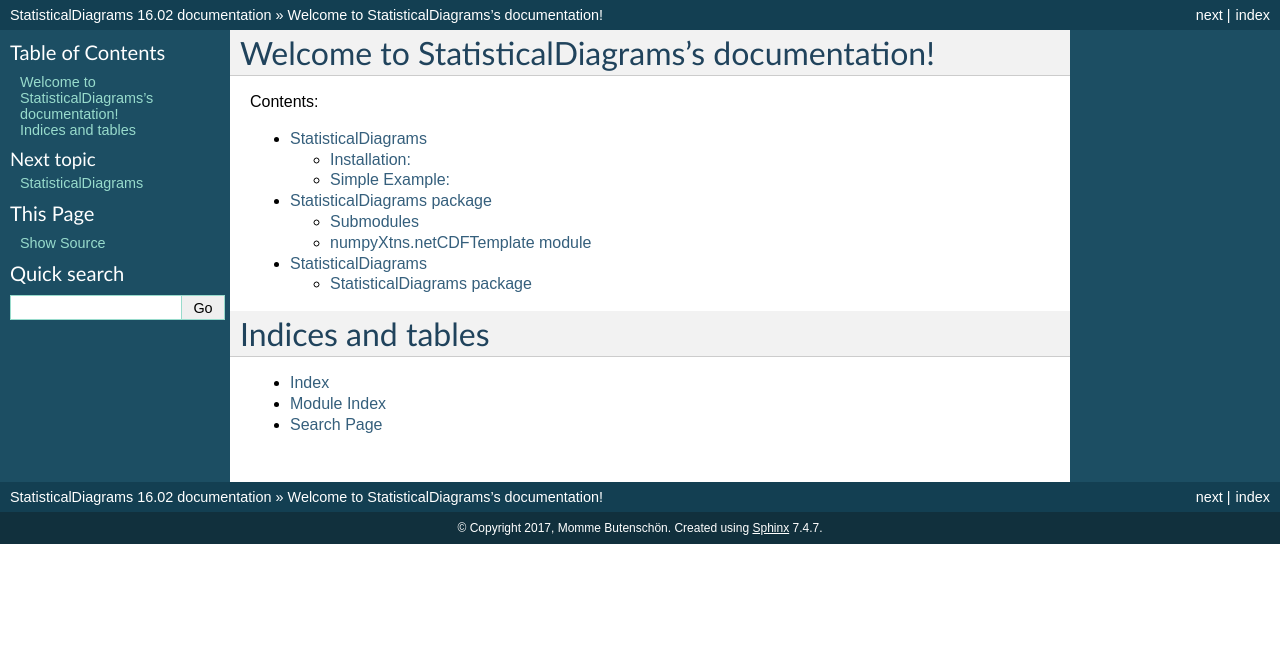
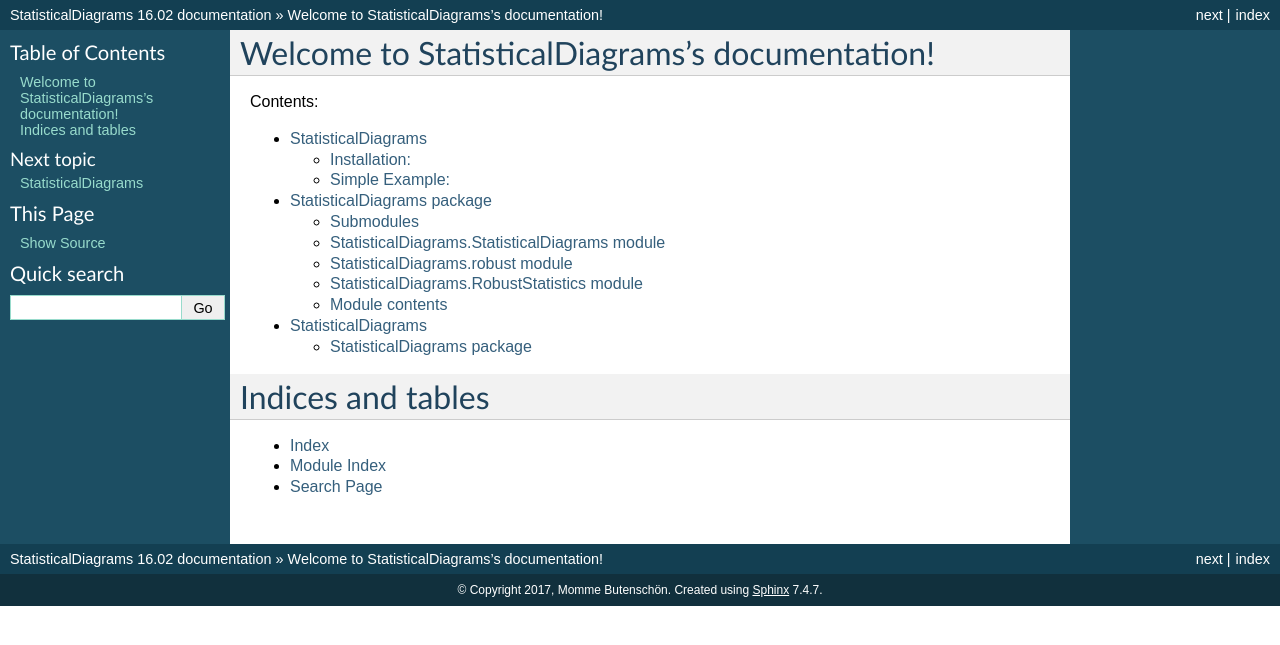
Before and after one commit to mommebutenschoen/StatisticalDiagrams, a Sphinx documentation site: the page built from doc/index.rst, in a window 1280 px wide. Shown: the top 645 px of the page. Built offline with Sphinx 7.4.7, drawn with Linux system fonts in a browser that asks for light colours.

Commit message:
Fixed documentation.

```diff
--- a/doc/StatisticalDiagrams.rst
+++ b/doc/StatisticalDiagrams.rst
@@ -4,8 +4,8 @@
 Submodules
 ----------
 
-numpyXtns.netCDFTemplate module
--------------------------------
+StatisticalDiagrams.StatisticalDiagrams module
+----------------------------------------------
 
 .. automodule:: StatisticalDiagrams.StatisticalDiagrams
     :members:
@@ -13,14 +13,28 @@
     :special-members:
     :show-inheritance:
 
+StatisticalDiagrams.robust module
+---------------------------------
+
 .. automodule:: StatisticalDiagrams.robust
         :members:
         :undoc-members:
         :special-members:
         :show-inheritance:
 
+StatisticalDiagrams.RobustStatistics module
+-------------------------------------------
+
 .. automodule:: StatisticalDiagrams.RobustStatistics
         :members:
         :undoc-members:
         :special-members:
         :show-inheritance:
+
+Module contents
+---------------
+
+.. automodule:: StatisticalDiagrams
+    :members:
+    :undoc-members:
+    :show-inheritance:
```
